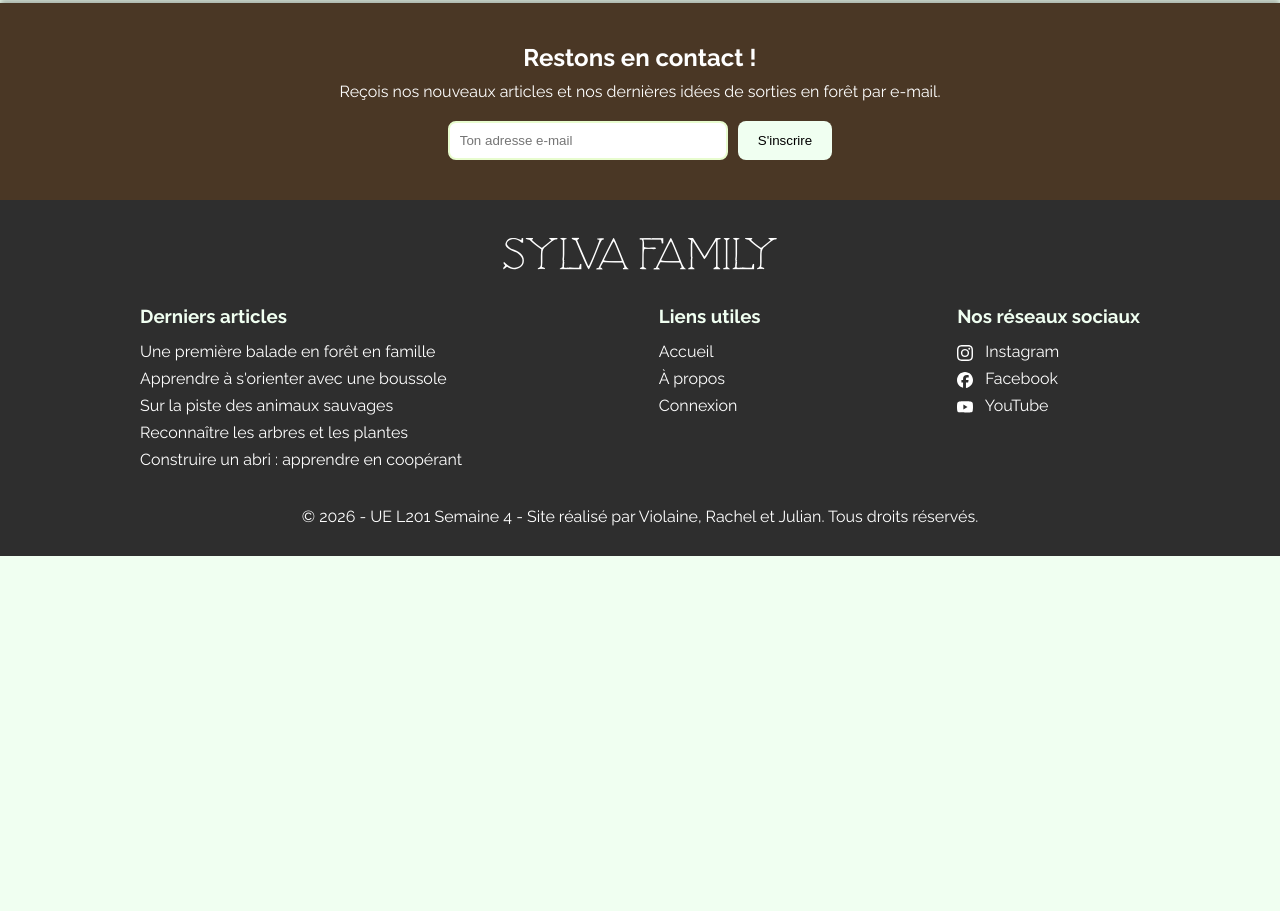
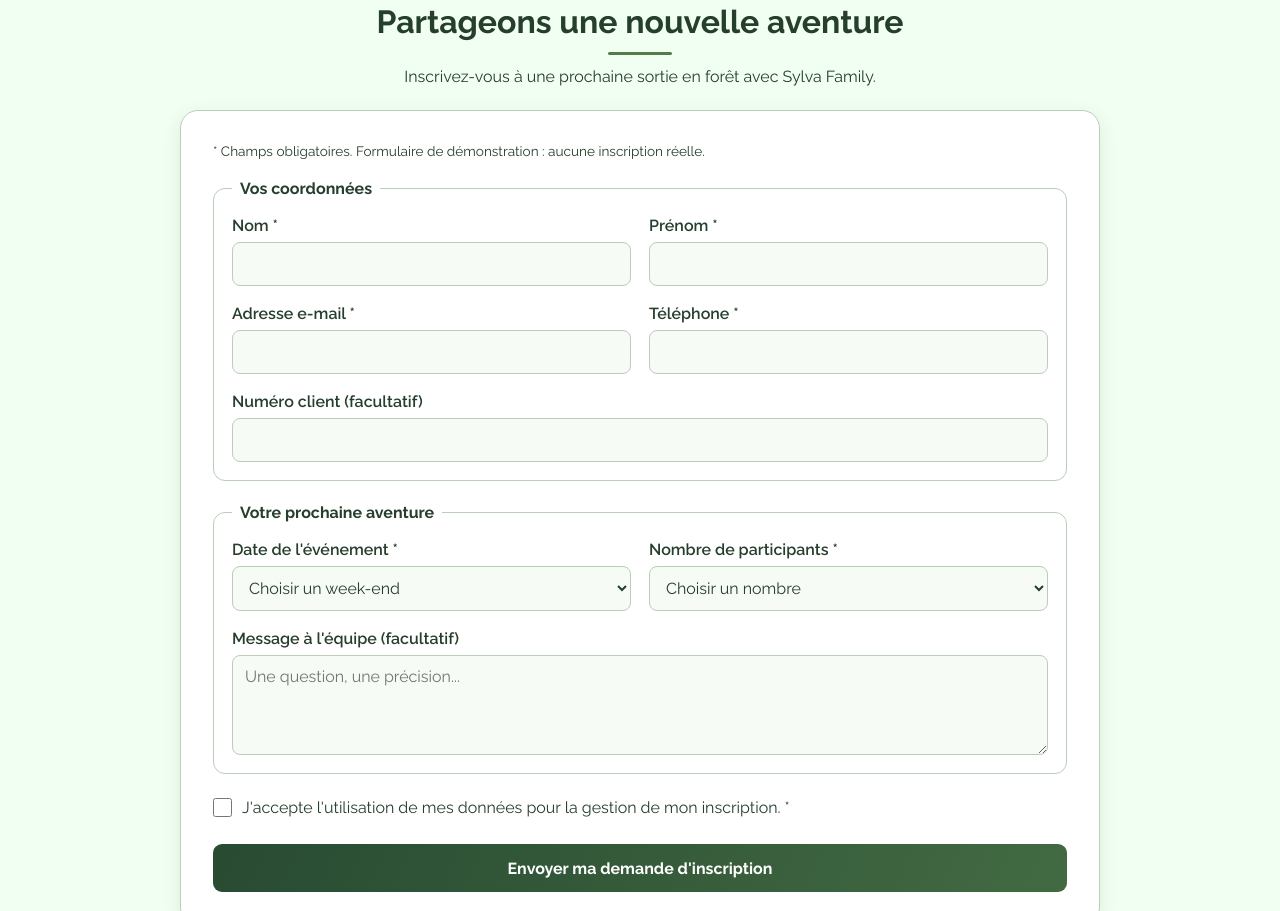
Before and after one commit to Julian75s/UE-L221-S2, a plain HTML site: page index.html in a window 1280 px wide. Shown: the part 6001-6912 px from the top of the page. Before the commit the page ends 6557 px from the top, so only its background shows below. Drawn offline with nearby package versions, Linux system fonts and the light colour scheme.

Commit message:
MAJ HTML/CSS - Semaine 3
Modifications et ajouts de commandes dans index.html.
Création du fichier form.css

```diff
--- a/index.html
+++ b/index.html
@@ -11,6 +11,8 @@
     <link href="https://fonts.googleapis.com/css2?family=Raleway:ital,wght@0,100..900;1,100..900&display=swap" rel="stylesheet">
     <link rel="stylesheet" href="css/style.css">
     <link rel="stylesheet" href="css/custom_L221.css">
+    <!-- Intégration du CSS semaine 3 pour le formulaire -->
+    <link rel="stylesheet" href="css/form.css">
     <!--Intégration du CSS utile à notre effet lightbox sur les images des articles-->
     <link rel="stylesheet" href="https://cdnjs.cloudflare.com/ajax/libs/lightbox2/2.11.5/css/lightbox.min.css">
     <link rel="icon" type="image/x-icon" href="img/favicon.ico">
@@ -31,6 +33,8 @@
                 <li>
                     <a href="about.html">À propos</a>
                 </li>
+                <li>
+                    <a href="index.html#inscription-evenements">Nos évènements</a>
                 <li>
                     <a href="login.html">Connexion</a>
                 </li>
@@ -281,6 +285,98 @@
             </article>
         </section>
     </main>
+        <!-- UE L221 - Semaine 3 : formulaire d'inscription aux événements -->
+<section class="form_UE_L221" id="inscription-evenements" aria-labelledby="titre-inscription">
+    <div class="inscription-entete">
+        <h2 id="titre-inscription">Partageons une nouvelle aventure</h2>
+        <p>Inscrivez-vous à une prochaine sortie en forêt avec Sylva Family.</p>
+    </div>
+
+    <!-- Formulaire de démonstration : aucun service de traitement connecté -->
+    <form class="inscription-formulaire" action="#inscription-evenements" method="post">
+        <p class="inscription-note">* Champs obligatoires. Formulaire de démonstration : aucune inscription réelle.</p>
+
+        <!-- Coordonnées du participant -->
+        <fieldset>
+            <legend>Vos coordonnées</legend>
+            <div class="inscription-grille">
+                <div class="inscription-champ">
+                    <label for="event-nom">Nom *</label>
+                    <input type="text" id="event-nom" name="nom" autocomplete="family-name" required>
+                </div>
+
+                <div class="inscription-champ">
+                    <label for="event-prenom">Prénom *</label>
+                    <input type="text" id="event-prenom" name="prenom" autocomplete="given-name" required>
+                </div>
+
+                <div class="inscription-champ">
+                    <label for="event-email">Adresse e-mail *</label>
+                    <input type="email" id="event-email" name="email" autocomplete="email" required>
+                </div>
+
+                <div class="inscription-champ">
+                    <label for="event-tel">Téléphone *</label>
+                    <input type="tel" id="event-tel" name="telephone" autocomplete="tel" required>
+                </div>
+
+                <div class="inscription-champ inscription-large">
+                    <label for="event-client">Numéro client (facultatif)</label>
+                    <input type="text" id="event-client" name="numero_client">
+                </div>
+            </div>
+        </fieldset>
+
+        <!-- Choix de la sortie et nombre de participants -->
+        <fieldset>
+            <legend>Votre prochaine aventure</legend>
+            <div class="inscription-grille">
+                <div class="inscription-champ">
+                    <label for="event-date">Date de l'événement *</label>
+                    <select id="event-date" name="date_evenement" required>
+                        <option value="" selected disabled>Choisir un week-end</option>
+                        <option value="2027-01-09">9 et 10 janvier 2027</option>
+                        <option value="2027-01-16">16 et 17 janvier 2027</option>
+                        <option value="2027-01-23">23 et 24 janvier 2027</option>
+                        <option value="2027-01-30">30 et 31 janvier 2027</option>
+                    </select>
+                </div>
+
+                <div class="inscription-champ">
+                    <label for="event-participants">Nombre de participants *</label>
+                    <select id="event-participants" name="participants" required>
+                        <option value="" selected disabled>Choisir un nombre</option>
+                        <option value="1">1 participant</option>
+                        <option value="2">2 participants</option>
+                        <option value="3">3 participants</option>
+                        <option value="4">4 participants</option>
+                        <option value="5">5 participants</option>
+                        <option value="6">6 participants</option>
+                    </select>
+                </div>
+
+                <div class="inscription-champ inscription-large">
+                    <label for="event-message">Message à l'équipe (facultatif)</label>
+                    <textarea id="event-message" name="message" rows="4" placeholder="Une question, une précision..." maxlength="1000"></textarea>
+                </div>
+            </div>
+        </fieldset>
+        <!-- Consentement : exemple pédagogique, à compléter avant mise en production -->
+        <div class="inscription-rgpd">
+            <input type="checkbox" id="event-rgpd" name="rgpd" value="oui" required>
+            <label for="event-rgpd">J'accepte l'utilisation de mes données pour la gestion de mon inscription. *</label>
+        </div>
+
+        <!-- Bouton du formulaire, distinct des boutons vidéo créés en JS -->
+        <input class="inscription-envoi" type="submit" value="Envoyer ma demande d'inscription">
+    </form>
+
+    <!-- Conteneurs vides : boutons et vidéo à créer exclusivement dans form.js -->
+    <div id="inscription-interactive" class="inscription-interactive">
+        <div id="inscription-video-boutons"></div>
+        <div id="inscription-video-conteneur"></div>
+    </div>
+</section>
     <section class="newsletter">
         <h2>Restons en contact !</h2>
         <p>Reçois nos nouveaux articles et nos dernières idées de sorties en forêt par e-mail.</p>
@@ -322,6 +418,8 @@
                         <a href="about.html">À propos</a>
                     </li>
                     <li>
+                        <a href="index.html#inscription-evenements">Nos évènements</a>
+                    <li>
                         <a href="login.html">Connexion</a>
                     </li>
                 </ul>
```
